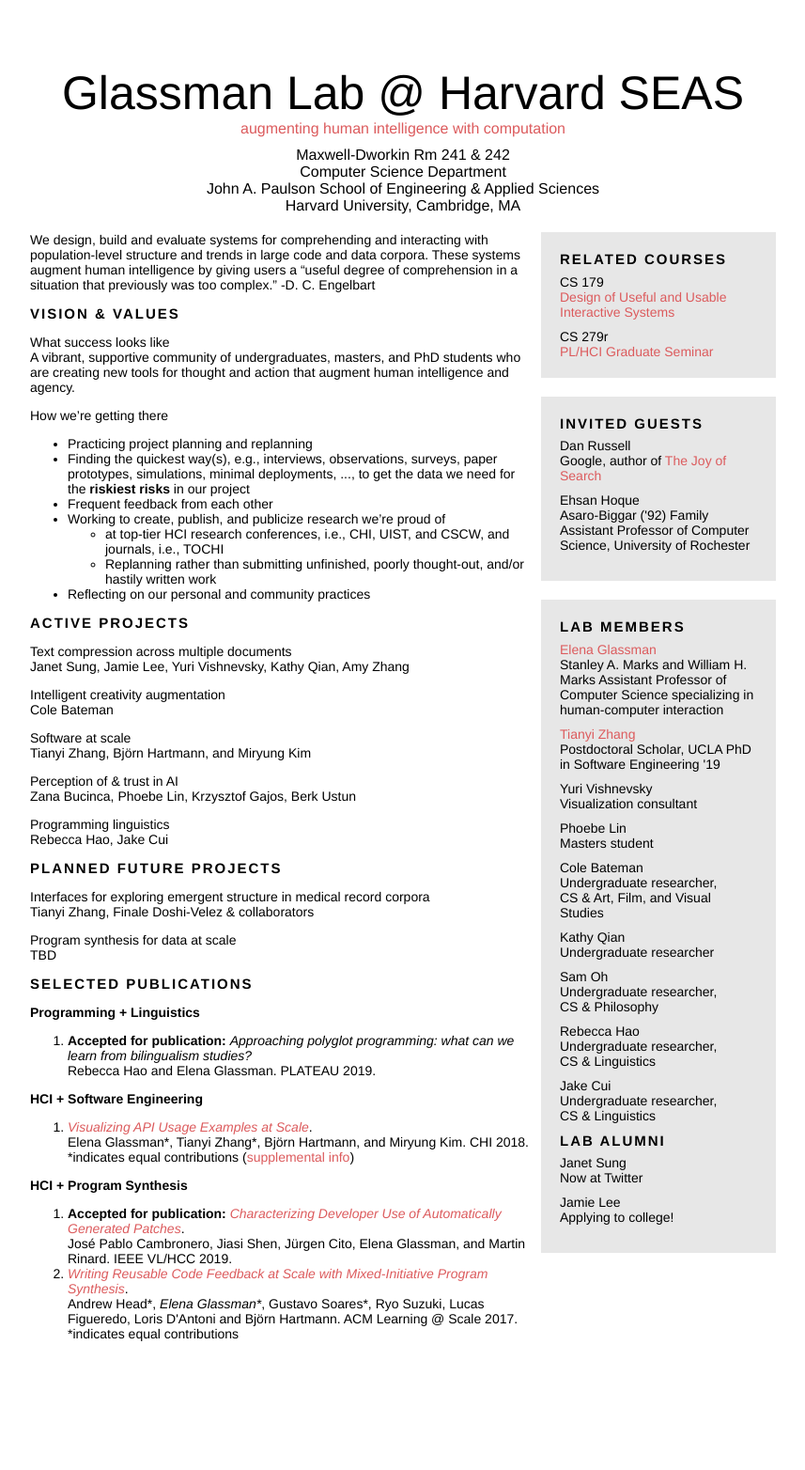
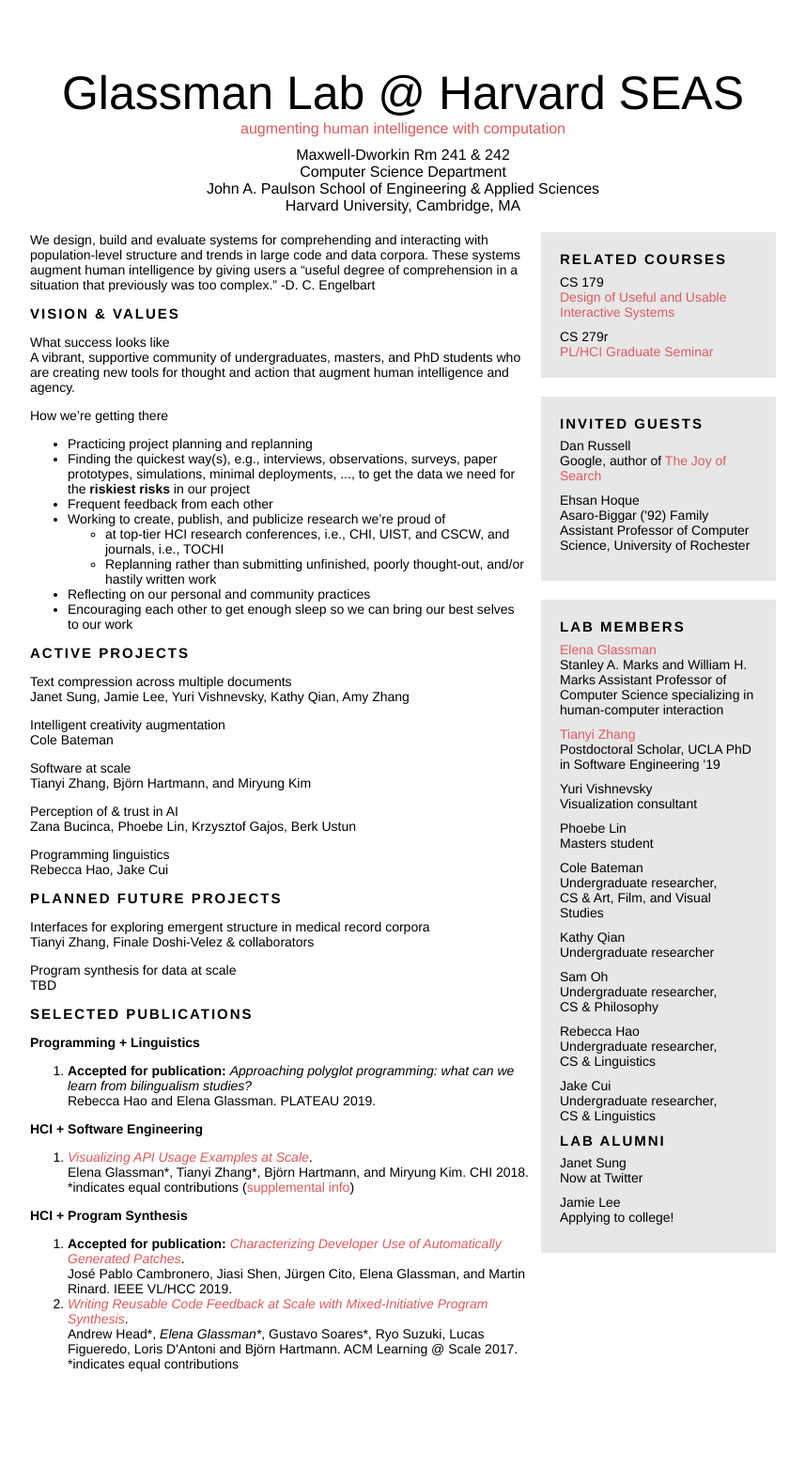
Before and after one commit to eglassman/eglassman.github.io, a Jekyll site: the page built from index.html, in a window 1280 px wide. Shown: the whole page at 94% size, without its empty margins (211-1068 px from the left). Built offline with Jekyll 4.4.1, drawn with Linux system fonts in a browser that asks for light colours; before the commit the page ends 1532 px from its top, so only the background shows below that.

Commit message:
added sleep

```diff
--- a/index.html
+++ b/index.html
@@ -48,6 +48,7 @@
             <li>Replanning rather than submitting unfinished, poorly thought-out, and/or hastily written work</li>
           </ul>
         <li>Reflecting on our personal and community practices</li>
+        <li>Encouraging each other to get enough sleep so we can bring our best selves to our work</li>
       </ul>
     </p>
 
```
